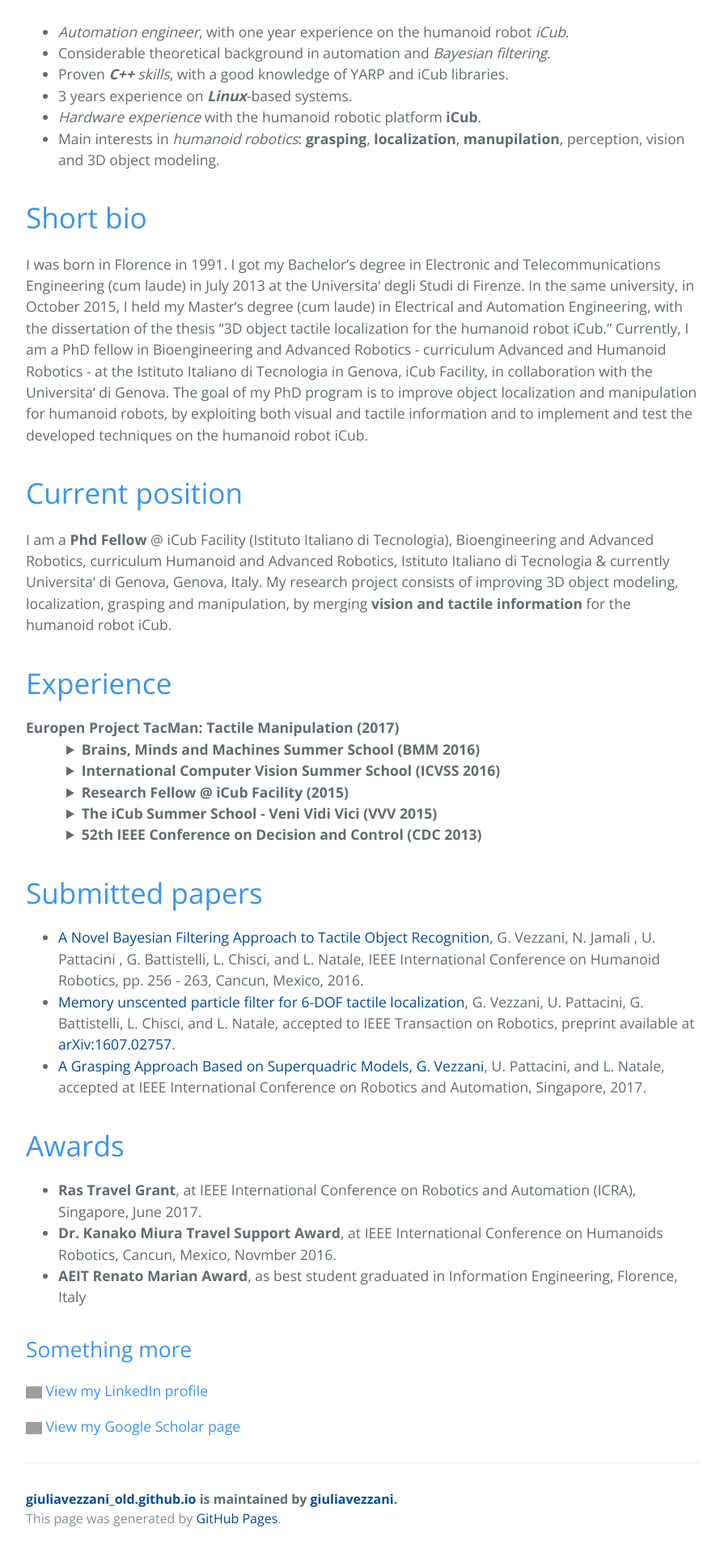
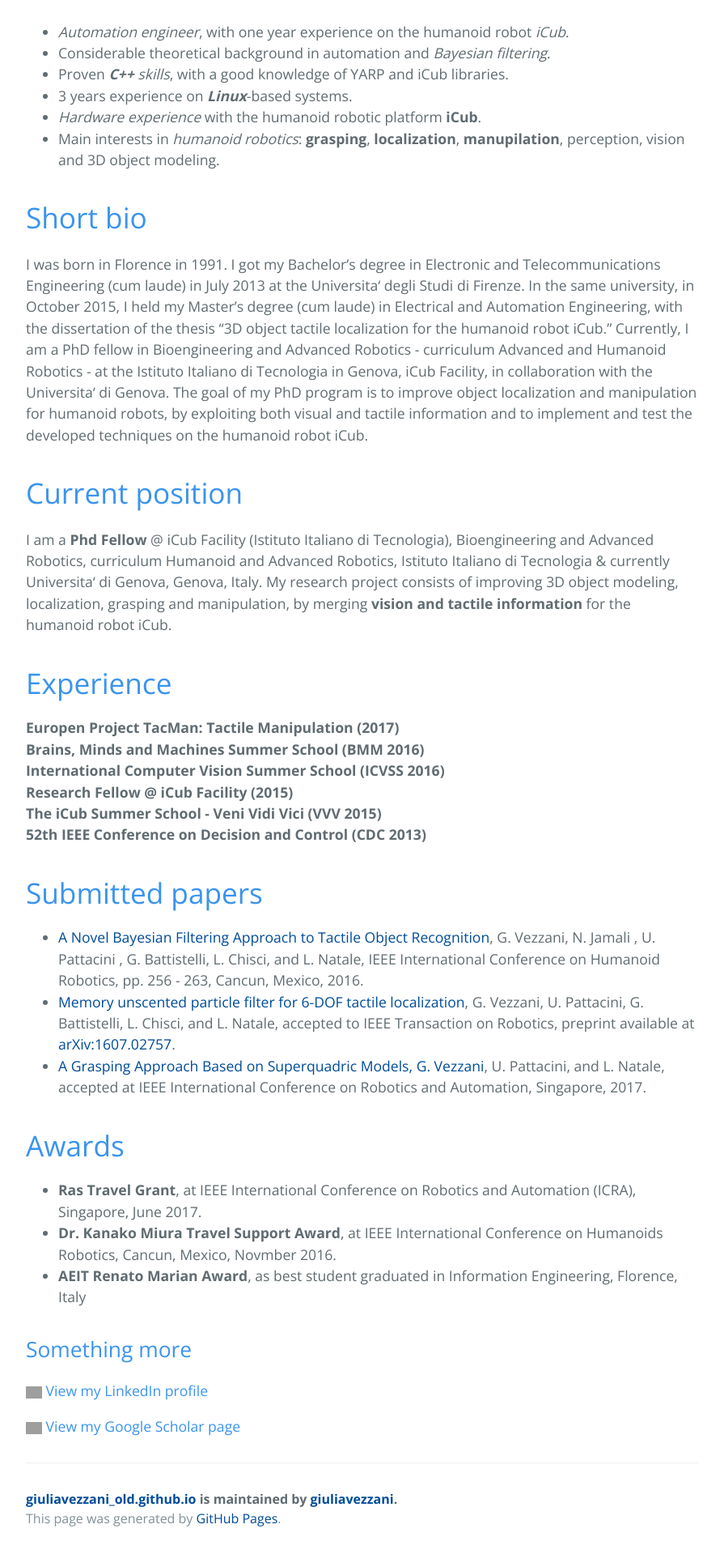
Before and after one commit to giuliavezzani/giuliavezzani_old.github.io, a Jekyll site: the page built from index.md, in a window 1280 px wide. Shown: the part 742-2661 px from the top of the page at 81% size, without its empty margins (192-1087 px from the left). Built offline with Jekyll 4.4.1, drawn with Linux system fonts in a browser that asks for light colours; our own code applies the rules of GitHub Pages for plain Markdown files; grey boxes are pictures that could not be loaded.

Commit message:
Update index.md

```diff
--- a/index.md
+++ b/index.md
@@ -51,14 +51,14 @@ humanoid robot iCub. I developed a model-based tactile object localization and r
 and a novel pipeline in order to make the iCub robot perform the <b>handover task</b>, i.e. transfer an
 object from one hand to the other.</p></details>
  <details>
-   <summary> <li style="margin-left: 50px;"> <b>Brains, Minds and Machines Summer School (BMM 2016)</b> </li> </summary>
+   <summary> <b>Brains, Minds and Machines Summer School (BMM 2016)</b> </summary>
    <p style="margin-left: 50px;"> BMM summer school is organized by Harvard Medical School
 September, and Massachusetts Institute of Technology, Woods Hole, Massachusetts, US. An intensive three-week course will give advanced students a “deep end” introduction to the problem
 of intelligence – how the brain produces intelligent behavior and how we may be able to replicate
-intelligence in machines. (Selected students: 30/300 nearly.) The school required the accomplishment of a 3 week project, for which I implemented an algorithm, capable of <b>detecting and recognize activities in real videos</b>. We achieved our goal by modeling the problem through <b>Hidden Markov Models</b> and by using </b>Bayesian Regression</b> as main approach.</p>
+intelligence in machines. (Selected students: 30/300 nearly.) The school required the accomplishment of a 3 week project, for which I implemented an algorithm, capable of <b>detecting and recognize activities in real videos</b>. We achieved our goal by modeling the problem through <b>Hidden Markov Models</b> and by using <b>Bayesian Regression</b> as main approach.</p>
  </details>
  <details>
-   <summary> <li style="margin-left: 50px;"> <b>International Computer Vision Summer School (ICVSS 2016)</b> </li> </summary>
+   <summary>  <b>International Computer Vision Summer School (ICVSS 2016)</b>  </summary>
         <p style="margin-left: 50px;">ICVSS is organized by University
 of Cambridge and University of Catania, Ragusa, Italy.
 The tenth edition of the International Computer Vision Summer School aims to provide both an
@@ -68,17 +68,17 @@ industry, and will cover both theoretical and practical aspects of real Computer
 well as examples of their successful commercialisation. (Selected students: 150/396.)</p>
  </details>
  <details>
-   <summary> <li style="margin-left: 50px;"> <b>Research Fellow @ iCub Facility (2015)</b> </li> </summary>
+   <summary>  <b>Research Fellow @ iCub Facility (2015)</b>  </summary>
         <p style="margin-left: 50px;">I have partnered with the Italian Institute of Technology during my <b>M.Sc. thesis</b>, about  6D object tactile localization, i.e. the problem to estimate the 6-DOF pose of a tridimensional
 object, whose model is known  by using the tactile measurements collected with the robot iCub.</p>
 </details>
 <details>
-  <summary> <li style="margin-left: 50px;"> <b>The iCub Summer School - Veni Vidi Vici (VVV 2015)</b> </li> </summary>
+  <summary>  <b>The iCub Summer School - Veni Vidi Vici (VVV 2015)</b> </summary>
        <p style="margin-left: 50px;">The school focuses on humanoid robotics, with the goal to foster collaboration on robot software
 across the boundaries and lifetimes of specific platforms and projects.</p>
 </details>
 <details>
-   <summary> <li style="margin-left: 50px;"> <b>52th IEEE Conference on Decision and Control (CDC 2013)</b> </li> </summary>
+   <summary>  <b>52th IEEE Conference on Decision and Control (CDC 2013)</b>  </summary>
         <p style="margin-left: 50px;">During my master course I joined the IEEE Conference on Decision and Control as a Crew Member. The CDC is recognized as the premier scientific and engineering conference dedicated to the
 advancement of the theory and practice of systems and control.</p>
 </details>
```
